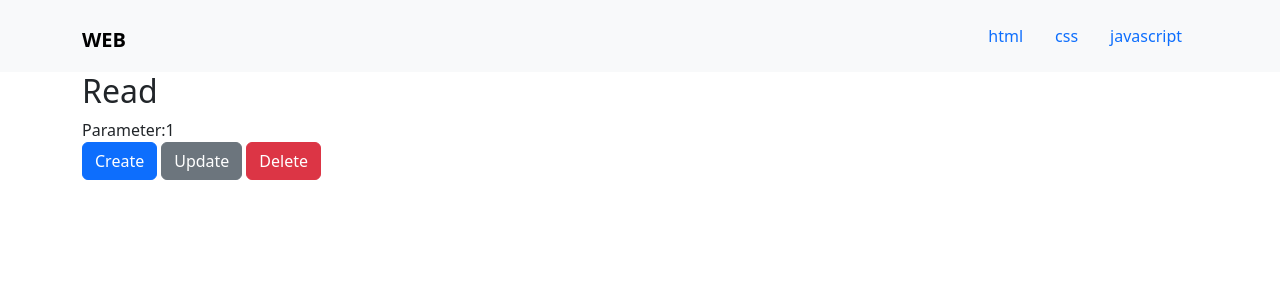
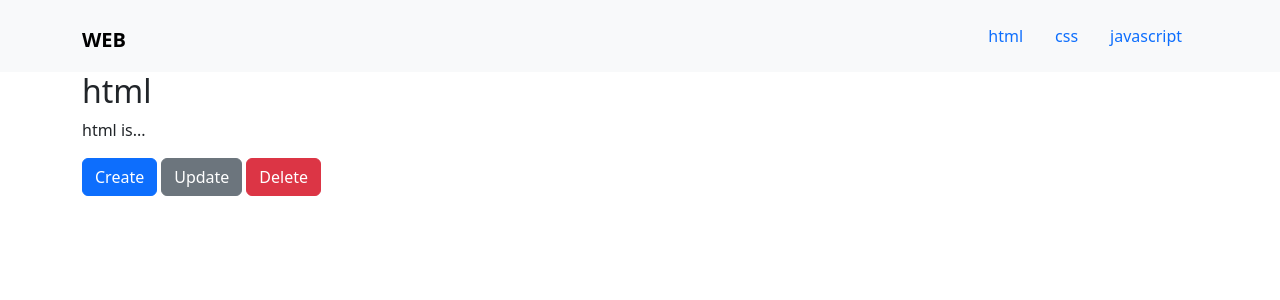
Before and after one commit to alikerock/nextjs-app-lesson, a Next.js app: page /read/1 in a window 1280 px wide. Shown: the top 300 px of the page. Built offline with nearby package versions, Linux system fonts and the light colour scheme; data requests are answered from the project's data file.

Commit message:
feat:layout menu 출력

```diff
--- a/src/app/db.json
+++ b/src/app/db.json
@@ -1,6 +1,20 @@
 {
-  "posts": [
-    { "id": 1, "title": "json-server", "author": "typicode" }
+    "topics":[
+    {
+      "id": "1",
+      "title": "html",
+      "message": "html is..."
+    },
+    {
+      "id": "2",
+      "title": "css",
+      "message": "css is..."
+    },
+    {
+      "id": "3",
+      "title": "javascript",
+      "message": "javascript is..."
+    }
   ],
   "comments": [
     { "id": 1, "body": "some comment", "postId": 1 }
--- a/src/app/layout.js
+++ b/src/app/layout.js
@@ -1,15 +1,26 @@
+"use client"; //use client 지시자 실행, 클라이언트 컴포넌트로 변경
 import './globals.css';
 import 'bootstrap/dist/css/bootstrap.min.css';
 import Link from 'next/link';
 // import Script from 'next/script';
+import { useState, useEffect } from 'react';
 
-export const metadata = {
-  title: "Web tutorials",
-  description: "Generated by ESTSOFT BOOTCAMP",
-};
+// export const metadata = {
+//   title: "Web tutorials",
+//   description: "Generated by ESTSOFT BOOTCAMP",
+// };
 
 export default function RootLayout({ children }) {
-  console.log('공통 레이아웃 실행');
+  const [topics, setTopics] = useState([]);//빈 배열을 초기값으로 설정
+
+  useEffect(()=>{
+    fetch('http://localhost:9999/topics')
+    .then(res=>res.json())
+    .then(result=>setTopics(result));
+  },[]); //최초 한번 실행
+
+  // console.log('공통 레이아웃 실행');
+  console.log(topics);
   return (
     <>
     {/* <Script src="/main.js" strategy='afterInteractive'/> */}
@@ -22,9 +33,15 @@ export default function RootLayout({ children }) {
               <Link href="/" className="navbar-brand">WEB</Link>
             </h1>
             <ul className="nav">
-              <li className="nav-item"><a href="/read/1" className="nav-link">html</a></li>
-              <li className="nav-item"><a href="/read/2" className="nav-link">css</a></li>
-              <li className="nav-item"><a href="/read/3" className="nav-link">javascript</a></li>
+              {
+                topics.map(t=>{
+                  return (
+                    <li key={t.id} className="nav-item">
+                      <Link href={`/read/${t.id}`} className="nav-link">{t.title}</Link>
+                    </li>
+                  )
+                })
+              }
             </ul>
           </div>
         </nav>
--- a/src/app/read/[id]/page.js
+++ b/src/app/read/[id]/page.js
@@ -1,10 +1,12 @@
 export default async function Read({params}) {
   const {id} = await params;
-  console.log('Read 페이지 실행');
+  const res = await fetch(`http://localhost:9999/topics/${id}`);
+  const topic = await res.json(); //json->object
+  console.log(topic);
   return (
     <>
-      <h2>Read</h2>
-      Parameter:{id}
+      <h2>{topic.title}</h2>
+      <p>{topic.message}</p>
     </>
   );
 }
```
